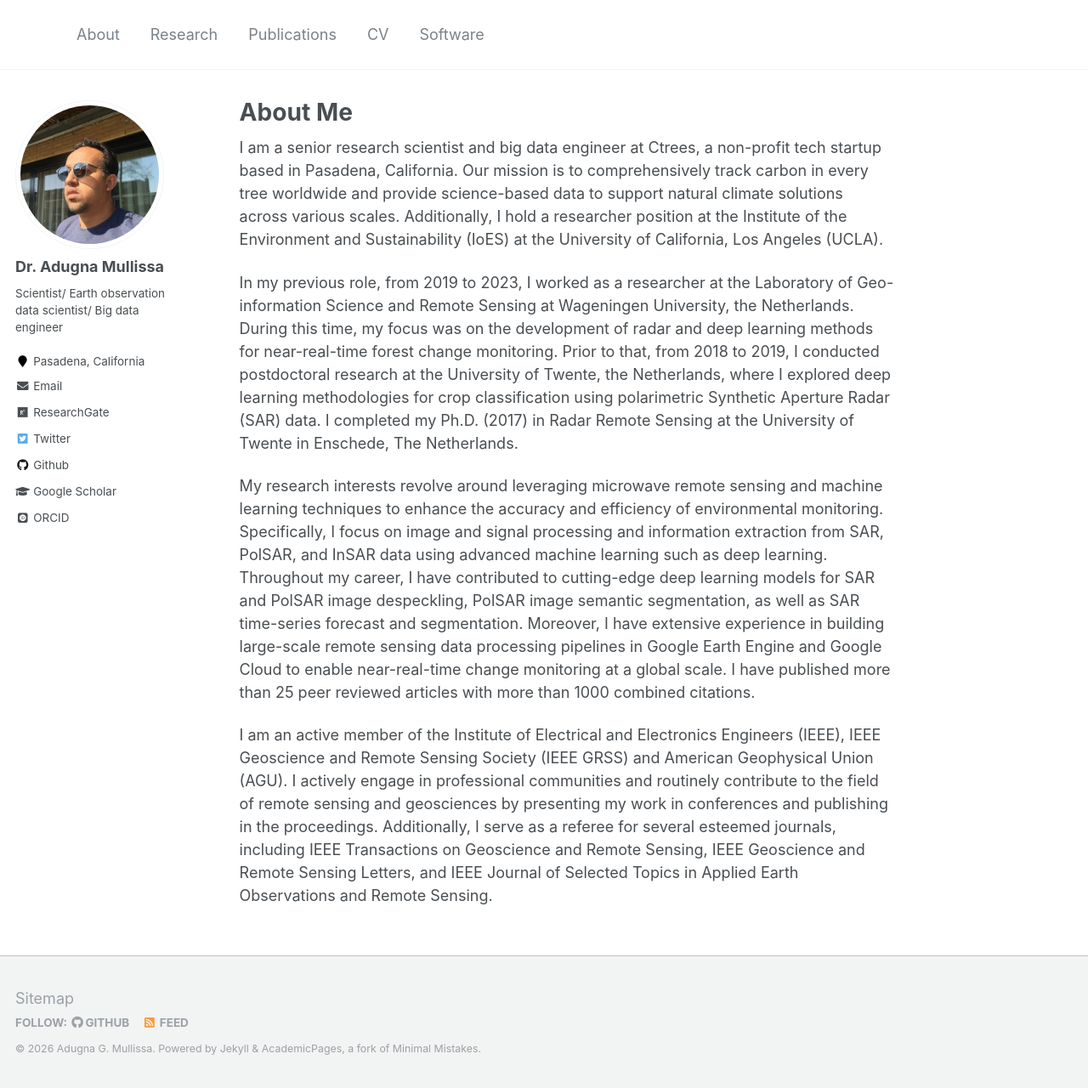
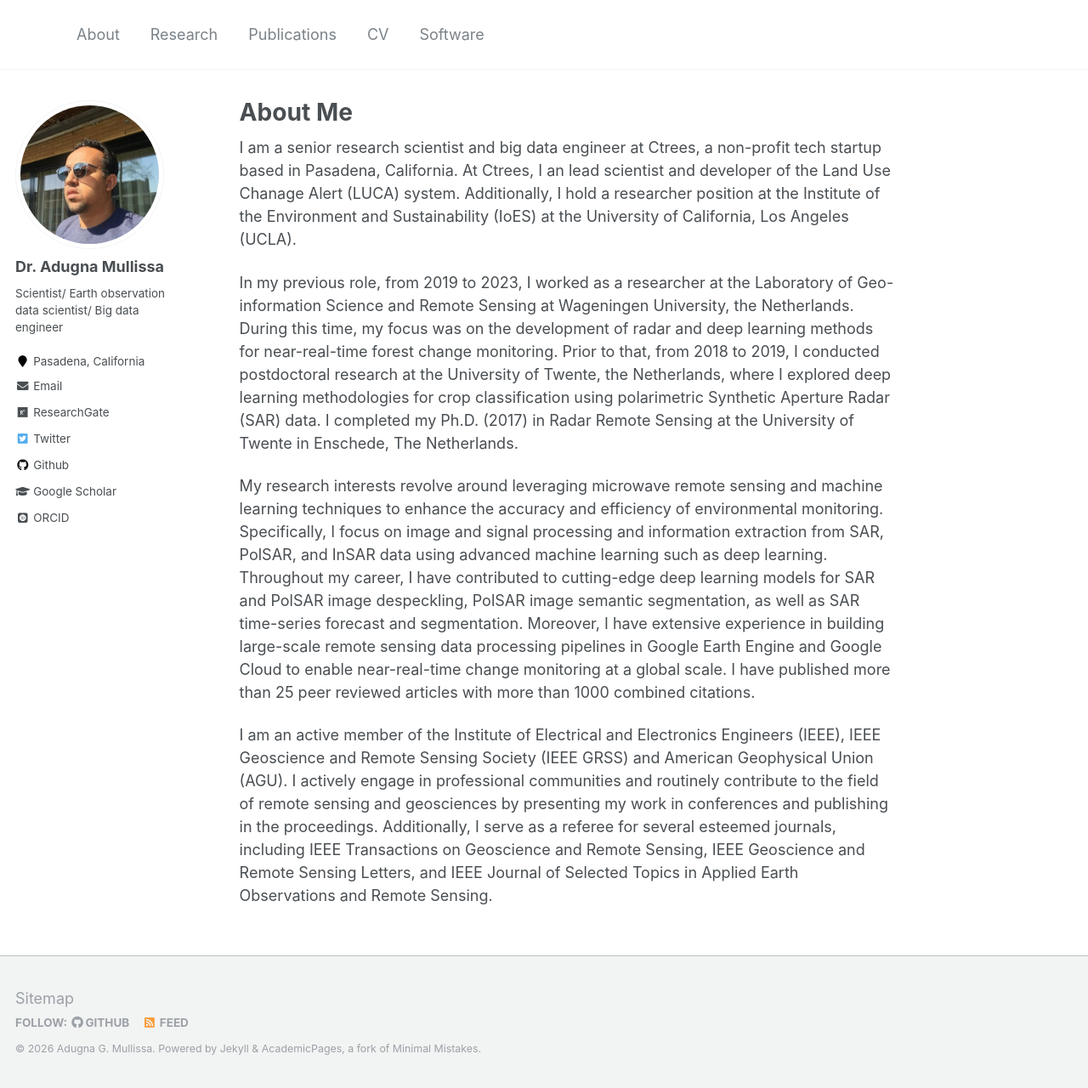
Before and after one commit to adugnag/adugnag.github.io, a Jekyll site: the page built from _pages/about.md, in a window 1280 px wide and 1280 px high. Shown: the whole window at 85% size. Built offline with Jekyll 4.4.1, drawn with Linux system fonts in a browser that asks for light colours; some web fonts are replaced.

Commit message:
Revise about page with current role at Ctrees
Updated job title and responsibilities at Ctrees.

```diff
--- a/_pages/about.md
+++ b/_pages/about.md
@@ -7,7 +7,7 @@ redirect_from:
   - /about/
   - /about.html
 ---
-I am a senior research scientist and big data engineer at Ctrees, a non-profit tech startup based in Pasadena, California. Our mission is to comprehensively track carbon in every tree worldwide and provide science-based data to support natural climate solutions across various scales. Additionally, I hold a researcher position at the Institute of the Environment and Sustainability (IoES) at the University of California, Los Angeles (UCLA).
+I am a senior research scientist and big data engineer at Ctrees, a non-profit tech startup based in Pasadena, California. At Ctrees, I an lead scientist and developer of the Land Use Chanage Alert (LUCA) system. Additionally, I hold a researcher position at the Institute of the Environment and Sustainability (IoES) at the University of California, Los Angeles (UCLA).
 
 In my previous role, from 2019 to 2023, I worked as a researcher at the Laboratory of Geo-information Science and Remote Sensing at Wageningen University, the Netherlands. During this time, my focus was on the development of radar and deep learning methods for near-real-time forest change monitoring. Prior to that, from 2018 to 2019, I conducted postdoctoral research at the University of Twente, the Netherlands, where I explored deep learning methodologies for crop classification using polarimetric Synthetic Aperture Radar (SAR) data. I completed my Ph.D. (2017) in  Radar Remote Sensing at the University of Twente in Enschede, The Netherlands.
 
```
